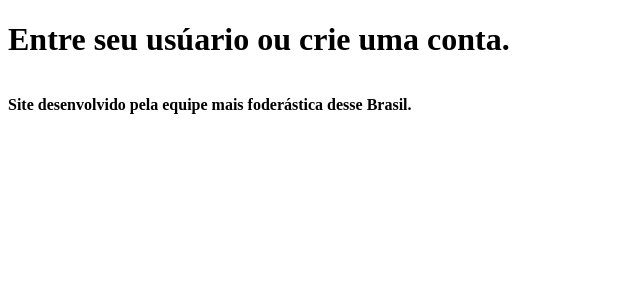
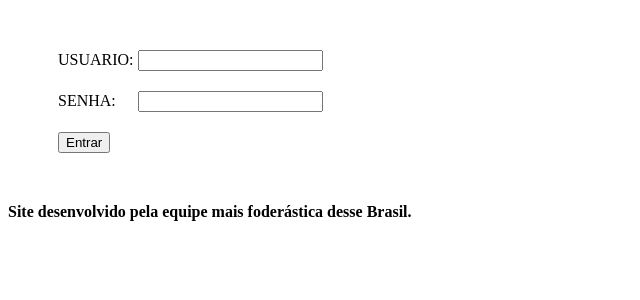
Before and after one commit to Marllonv/ProjetoFlaskGeladeira, a Flask app: page /usuario in a window 1280 px wide. Shown: the part 26-326 px from the top of the page, without its empty margins (0-640 px from the left). Run offline with Flask 3, Linux system fonts and the light colour scheme.

Commit message:
commit: att

```diff
--- a/app/__init__.py
+++ b/app/__init__.py
@@ -1,3 +1,6 @@
 from flask import Flask
+
 app = Flask(__name__)
+app.config['SECRET_KEY'] = "palavra-secreta"
+
 from app import routes
--- a/app/routes.py
+++ b/app/routes.py
@@ -1,5 +1,13 @@
 from app import app
-from flask import render_template
+from flask import render_template, request, redirect, flash
+import pandas as pd
+
+df = pd.DataFrame({
+    "Produto": ["Leite", "Queijo", "Maçã", "Carne bovina"],
+    "Categoria": ["Laticínios", "Laticínios", "Frutas", "Carnes"],
+    "Data de Validade": ["2024-12-31", "2024-11-20", "2024-11-15", "2024-11-10"],
+    "Quantidade": ["1 litro", "200g", "5 unidades", "500g"]
+})
 
 @app.route('/')
 @app.route('/index')
@@ -10,6 +18,20 @@ def index():
 def geladeira():
     return render_template('geladeira.html')
 
+@app.route('/itens')
+def verItens():
+    return render_template('geladeira.html',  tables=[df.to_html(classes='data')], titles=df.columns.values, tabela=True)
+
 @app.route('/usuario')
 def usuario():
-    return render_template('usuario.html')
+    return render_template('usuario.html', logado=False)
+
+@app.route('/autenticar', methods=['POST'])
+def autenticar():
+    usuario = request.form.get('usuario')
+    senha = request.form.get('senha')
+    if usuario == 'admin' and senha=='admin':
+        return render_template('usuario.html', logado=True)
+    else:
+        flash("Dados Inválidos")
+        return redirect('/usuario')
--- a/app/static/style.css
+++ b/app/static/style.css
@@ -2,3 +2,20 @@ h6 {
     font-size: 1rem;
     font-weight: bolder;
 }
+
+.login {
+    margin: 50px;
+}
+
+.login input {
+    margin-bottom: 20px;
+}
+
+.login input[name="senha"] {
+    margin-left: 18px;
+}
+
+.invalido {
+    color: red;
+    margin-left: 50px;
+}
--- a/app/templates/usuario.html
+++ b/app/templates/usuario.html
@@ -1,8 +1,26 @@
 {% extends 'index.html' %}
 
     {% block conteudo %}
-        <h1>
-            Entre seu usúario ou crie uma conta.
-        </h1>
+        {% if logado == False %}
+        {% block login %}
+            {% with mensagens = get_flashed_messages() %}
+            <div class="login">
+                <form action="/autenticar" method="post">
+                    USUARIO: <input type="text" name="usuario"> <br/>
+                    SENHA: <input type="text" name="senha"> <br/>
+                    <button type="submit">Entrar</button>
+                </form>
+            </div>
+                {% if mensagens %}
+                    <div><h3 class="invalido">Usuário ou Senha Inválidos</h3></div>
+                {% endif %}
+            {% endwith %}
+        {% endblock %}
+        {% endif %}
+        {% if logado == True %}
+            <form action="/usuario">
+            <button>Sair da conta</button>
+            </form>
+        {% endif %}
 
     {% endblock %}
```
Also changed, not shown: app/templates/geladeira.html (+19 -0 lines).
